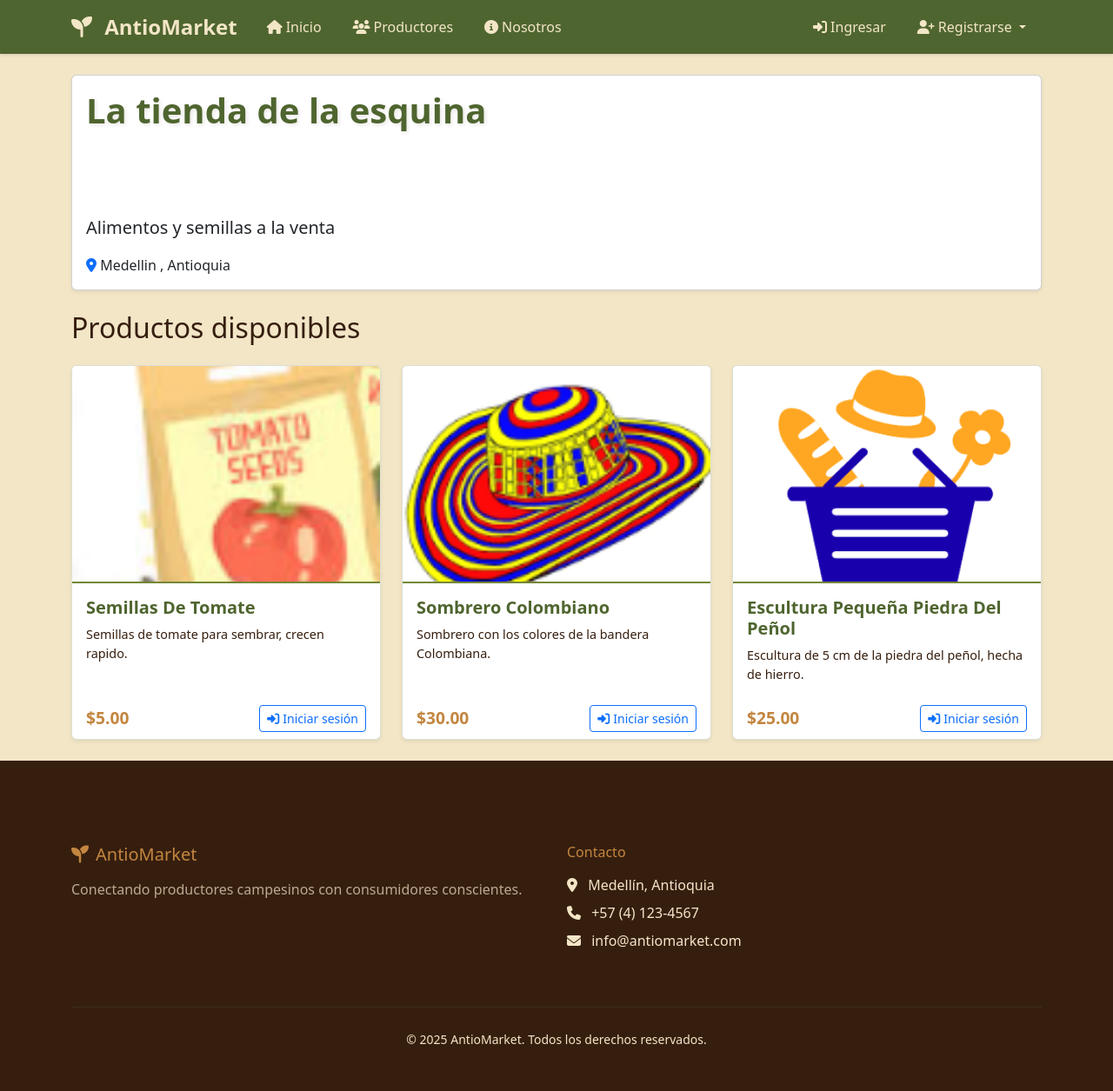
After one commit to sherrerah3/AntioMarket, a Django app: page /cuentas/vendedor/1/ in a window 1280 px wide. The commit adds this page. Shown: the whole page at 87% size. Run offline with Django 5.2, Linux system fonts and the light colour scheme; data comes from the database, SQL or seed files in the repository; both versions use the stored data as it was after the commit.

Commit message:
Creacion de la pagina /vendedores, donde se pueden ver los diferentes vendedores disponibles y sus productos

```diff
--- /dev/null
+++ b/mercado_campesino/cuentas/templates/cuentas/detalle_vendedor.html
@@ -0,0 +1,75 @@
+{% extends 'base.html' %}
+
+{% block title %}{{ vendedor.nombre_tienda }} - AntioMarket{% endblock %}
+
+{% block extra_css %}
+{% load static %}
+<link rel="stylesheet" href="{% static 'css/home.css' %}">
+{% endblock %}
+
+{% block content %}
+<div class="container mt-4">
+    <div class="card shadow-sm mb-4">
+        <div class="card-body">
+            <h1 class="page-title">{{ vendedor.nombre_tienda }}</h1>
+            <p class="lead">{{ vendedor.descripcion_tienda }}</p>
+            <p class="mb-0">
+                <i class="fas fa-map-marker-alt text-primary"></i>
+                {% for ubicacion in vendedor.ubicacionvendedor_set.all %}
+                    {{ ubicacion.municipio }}{% if not forloop.last %}, {% endif %}
+                {% endfor %}
+                , Antioquia
+            </p>
+        </div>
+    </div>
+
+    <h2 class="mb-4">Productos disponibles</h2>
+    <div class="row">
+        {% for producto in productos %}
+        <div class="col-md-4 mb-4">
+            <div class="card h-100 shadow-sm product-card">
+                {% if producto.imagen %}
+                    <a href="{% url 'productos:detalle_producto' producto.pk %}">
+                        <img src="{{ producto.imagen.url }}" class="card-img-top" alt="{{ producto.nombre }}">
+                    </a>
+                {% endif %}
+                <div class="card-body">
+                    <h5 class="card-title">
+                        <a href="{% url 'productos:detalle_producto' producto.pk %}" class="text-decoration-none">
+                            {{ producto.nombre }}
+                        </a>
+                    </h5>
+                    <p class="card-text">{{ producto.descripcion|truncatechars:100 }}</p>
+                </div>
+                <div class="card-footer d-flex justify-content-between align-items-center bg-transparent border-0">
+                    <span class="price-tag">${{ producto.precio }}</span>
+                    {% if user.is_authenticated %}
+                        {% if user.is_cliente %}
+                            <a href="{% url 'carrito:agregar_producto' producto.id %}" class="btn btn-add-to-cart btn-sm">
+                                <i class="fas fa-cart-plus me-1"></i>Agregar al carrito
+                            </a>
+                        {% else %}
+                            <a href="{% url 'productos:detalle_producto' producto.pk %}" class="btn btn-outline-secondary btn-sm">
+                                <i class="fas fa-eye me-1"></i>Ver producto
+                            </a>
+                        {% endif %}
+                    {% else %}
+                        <a href="{% url 'cuentas:login' %}" class="btn btn-outline-primary btn-sm">
+                            <i class="fas fa-sign-in-alt me-1"></i>Iniciar sesión
+                        </a>
+                    {% endif %}
+                </div>
+            </div>
+        </div>
+        {% empty %}
+        <div class="col-12">
+            <div class="no-products text-center">
+                <i class="fas fa-box-open fa-3x mb-3" style="color: var(--color-secundario);"></i>
+                <h3>No hay productos disponibles</h3>
+                <p class="mb-0">Este productor aún no ha agregado productos a su tienda.</p>
+            </div>
+        </div>
+        {% endfor %}
+    </div>
+</div>
+{% endblock %}
--- a/mercado_campesino/cuentas/urls.py
+++ b/mercado_campesino/cuentas/urls.py
@@ -20,4 +20,8 @@ urlpatterns = [
     # Edición de perfiles
     path('perfil/cliente/editar/', views.EditarPerfilClienteView.as_view(), name='editar_perfil_cliente'),
     path('perfil/vendedor/editar/', views.EditarPerfilVendedorView.as_view(), name='editar_perfil_vendedor'),
+
+    # Ver vendedores disponibles
+    path('vendedores/', views.ListaVendedoresView.as_view(), name='lista_vendedores'),
+    path('vendedor/<int:pk>/', views.DetalleVendedorView.as_view(), name='detalle_vendedor'),
 ]
--- a/mercado_campesino/cuentas/views.py
+++ b/mercado_campesino/cuentas/views.py
@@ -1,12 +1,13 @@
 from django.shortcuts import render, redirect
 from django.contrib.auth import login, authenticate
 from django.contrib.auth.views import LoginView, LogoutView
-from django.views.generic import CreateView, DetailView, UpdateView
+from django.views.generic import CreateView, DetailView, UpdateView, ListView
 from django.contrib.auth.mixins import LoginRequiredMixin
 from django.urls import reverse_lazy
 from django.contrib import messages
 from django.db import transaction
 from .models import Usuario, CuentaCliente, CuentaVendedor, UbicacionVendedor
+from productos.models import Producto
 from .forms import (
     RegistroClienteForm,
     RegistroVendedorForm,
@@ -17,6 +18,21 @@ from .forms import (
 )
 
 # Create your views here.
+
+class ListaVendedoresView(ListView):
+    model = CuentaVendedor
+    template_name = 'cuentas/lista_vendedores.html'
+    context_object_name = 'vendedores'
+
+class DetalleVendedorView(DetailView):
+    model = CuentaVendedor
+    template_name = 'cuentas/detalle_vendedor.html'
+    context_object_name = 'vendedor'
+
+    def get_context_data(self, **kwargs):
+        context = super().get_context_data(**kwargs)
+        context['productos'] = Producto.objects.filter(vendedor=self.object)
+        return context
 
 # Views de autenticación
 class CustomLoginView(LoginView):
--- a/mercado_campesino/mercado_campesino/templates/base.html
+++ b/mercado_campesino/mercado_campesino/templates/base.html
@@ -30,7 +30,7 @@
                 <a class="nav-link" href="{% url 'productos:home' %}">
                     <i class="fas fa-home me-1"></i>Inicio
                 </a>
-                <a class="nav-link" href="#">
+                <a class="nav-link" href="{% url 'cuentas:lista_vendedores' %}">
                     <i class="fas fa-users me-1"></i>Productores
                 </a>
                 <a class="nav-link" href="{% url 'productos:nosotros' %}">
```
Also changed, not shown: mercado_campesino/carrito/views.py (+14 -0 lines), mercado_campesino/cuentas/templates/cuentas/lista_vendedores.html (added, +53 -0 lines), mercado_campesino/db.sqlite3, mercado_campesino/media/productos/Screenshot_2025-09-08_172906.png (added).
